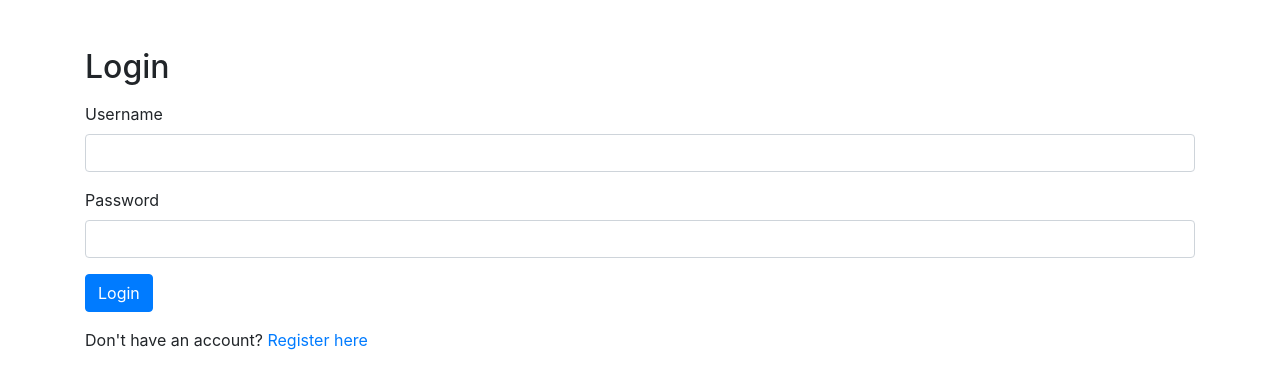
After one commit to rizqiadnan/aws-app-dashboard, a Flask app: page /login in a window 1280 px wide. The commit adds this page. Shown: the top 389 px of the page. Run offline with Flask 3, Linux system fonts and the light colour scheme; some libraries are stand-ins or nearby versions.

Commit message:
clean directory structure

```diff
--- a/app.py
+++ b/app.py
@@ -1,43 +1,27 @@
 # app.py
-from flask import Flask, render_template, jsonify
-from dotenv import load_dotenv
-import os
-import boto3
-import plotly
-import plotly.graph_objs as go
-import json
-from aws_manager import list_ec2_instances, get_cloudwatch_metrics
+from flask import Flask
+from flask_sqlalchemy import SQLAlchemy
+from flask_login import LoginManager
+from config import Config
+from models import db
+from routes import main
 
-# Load environment variables from .env file
-load_dotenv()
+# Flask Config
+app = Flask(__name__)
+app.config.from_object(Config)
+# app.secret_key = 'a387dea9ba6b4303c98dbe5b7d0d0854'
 
-# Initialize AWS clients using environment variables
-session = boto3.Session(
-    aws_access_key_id=os.getenv('AWS_ACCESS_KEY_ID'),
-    aws_secret_access_key=os.getenv('AWS_SECRET_ACCESS_KEY'),
-    region_name=os.getenv('AWS_DEFAULT_REGION')
-)
+# Register the routes
+app.register_blueprint(main)
 
-# Define AWS clients here
-ec2_client = session.client('ec2')
-cloudwatch_client = session.client('cloudwatch')
+# Initialize database and login manager
+db.init_app(app)
+login_manager = LoginManager(app)
+login_manager.login_view = 'main.login' # Redirect to login page if not logged in
 
-app = Flask(__name__)
-
-@app.route('/')
-def home():
-    instances = list_ec2_instances(ec2_client)  # Pass ec2_client as an argument
-    return render_template('dashboard.html', instances=instances)
-
-@app.route('/metrics/<instance_id>')
-def metrics(instance_id):
-    metric_data = get_cloudwatch_metrics(cloudwatch_client, instance_id)  # Pass cloudwatch_client as an argument
-    fig = go.Figure([go.Scatter(y=metric_data, mode='lines', name="CPU Utilization")])
-    fig.update_layout(title="EC2 Instance CPU Utilization",
-                      xaxis_title="Time (last hour)",
-                      yaxis_title="CPU %")
-    graph_json = json.dumps(fig, cls=plotly.utils.PlotlyJSONEncoder)
-    return render_template('dashboard.html', graph_json=graph_json)
+@login_manager.user_loader
+def load_user(user_id):
+    return User.query.get(int(user_id))
 
 if __name__ == '__main__':
     app.run(debug=True)
--- a/requirements.txt
+++ b/requirements.txt
@@ -1,4 +1,6 @@
 boto3==1.35.50
 Flask==3.0.3
+Flask_Login==0.6.3
+flask_sqlalchemy==3.1.1
 plotly==5.24.1
 python-dotenv==1.0.1
--- /dev/null
+++ b/routes.py
@@ -0,0 +1,76 @@
+#
+import os
+import boto3
+import plotly.graph_objs as go
+
+from flask import Blueprint, render_template, redirect, url_for, flash, request
+from flask_login import login_user, login_required, logout_user, current_user
+from models import db, User
+from aws_manager import list_ec2_instances, get_cloudwatch_metrics
+
+# Create a Blueprint for routes
+main = Blueprint('main', __name__)
+
+# Initialize AWS clients
+def create_aws_clients():
+    session = boto3.Session(
+        aws_access_key_id=os.getenv('AWS_ACCESS_KEY_ID'),
+        aws_secret_access_key=os.getenv('AWS_SECRET_ACCESS_KEY'),
+        region_name=os.getenv('AWS_DEFAULT_REGION')
+    )
+    return {
+        'ec2': session.client('ec2'),
+        'rds': session.client('rds'),
+        'cloudwatch': session.client('cloudwatch')
+    }
+
+aws_clients = create_aws_clients()
+
+@main.route('/')
+@login_required  # Protect the home route
+def home():
+    instances = list_ec2_instances(aws_clients['ec2'])
+    return render_template('dashboard.html', instances=instances)
+
+@main.route('/metrics/<instance_id>')
+@login_required
+def metrics(instance_id):
+    metric_data = get_cloudwatch_metrics(aws_clients['cloudwatch'], instance_id)
+    fig = create_cpu_utilization_chart(metric_data)
+    graph_json = fig.to_json()
+    return render_template('dashboard.html', graph_json=graph_json)
+
+def create_cpu_utilization_chart(metric_data):
+    fig = go.Figure(data=[go.Scatter(y=metric_data, mode='lines', name="CPU Utilization")])
+    fig.update_layout(title="EC2 Instance CPU Utilization", xaxis_title="Time", yaxis_title="CPU Utilization (%)")
+    return fig
+
+@main.route('/register', methods=['GET', 'POST'])
+def register():
+    if request.method == 'POST':
+        username = request.form['username']
+        password = request.form['password']
+        new_user = User(username=username, password=password)
+        db.session.add(new_user)
+        db.session.commit()
+        flash('Registration successful! Please log in.', 'success')
+        return redirect(url_for('main.login'))
+    return render_template('register.html')
+
+@main.route('/login', methods=['GET', 'POST'])
+def login():
+    if request.method == 'POST':
+        username = request.form['username']
+        password = request.form['password']
+        user = User.query.filter_by(username=username).first()
+        if user and user.password == password:  # In a real app, use hashed passwords
+            login_user(user)
+            return redirect(url_for('main.home'))
+        flash('Login failed. Check your username and password.', 'danger')
+    return render_template('login.html')
+
+@main.route('/logout')
+@login_required
+def logout():
+    logout_user()
+    return redirect(url_for('main.login'))
--- /dev/null
+++ b/templates/login.html
@@ -0,0 +1,34 @@
+<!-- templates/login.html -->
+<!DOCTYPE html>
+<html lang="en">
+<head>
+    <meta charset="UTF-8">
+    <meta name="viewport" content="width=device-width, initial-scale=1.0">
+    <title>Login</title>
+    <link rel="stylesheet" href="https://stackpath.bootstrapcdn.com/bootstrap/4.5.2/css/bootstrap.min.css">
+</head>
+<body>
+    <div class="container">
+        <h2 class="mt-5">Login</h2>
+        {% with messages = get_flashed_messages() %}
+            {% if messages %}
+                <div class="alert alert-danger">
+                    {{ messages[0] }}
+                </div>
+            {% endif %}
+        {% endwith %}
+        <form method="POST" class="mt-3">
+            <div class="form-group">
+                <label for="username">Username</label>
+                <input type="text" class="form-control" id="username" name="username" required>
+            </div>
+            <div class="form-group">
+                <label for="password">Password</label>
+                <input type="password" class="form-control" id="password" name="password" required>
+            </div>
+            <button type="submit" class="btn btn-primary">Login</button>
+            <p class="mt-3">Don't have an account? <a href="{{ url_for('main.register') }}">Register here</a></p>
+        </form>
+    </div>
+</body>
+</html>
```
Also changed, not shown: aws_manager.py (+9 -3 lines), config.py (added, +10 -0 lines), models.py (added, +13 -0 lines), templates/dashboard.html (+37 -2 lines), templates/register.html (added, +34 -0 lines), README.md, templates/metrics.html (added), 1 other file.
